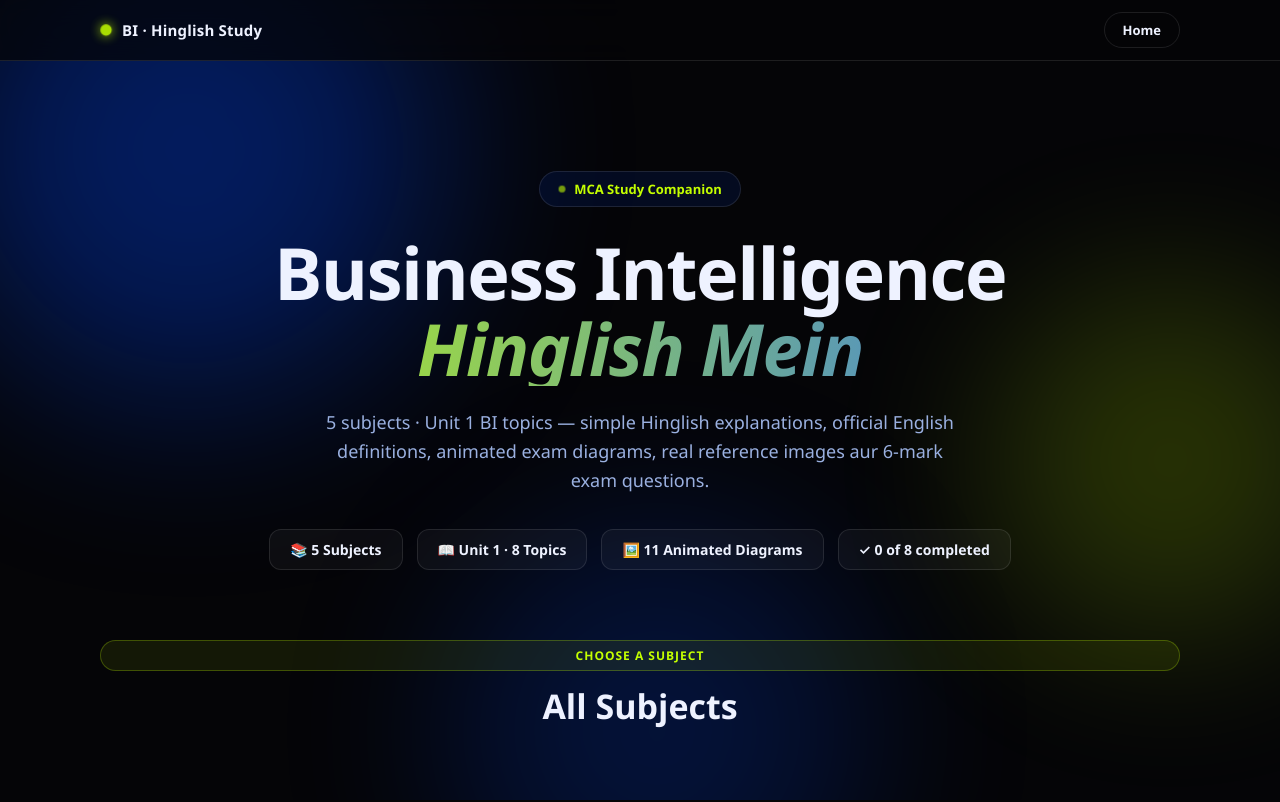
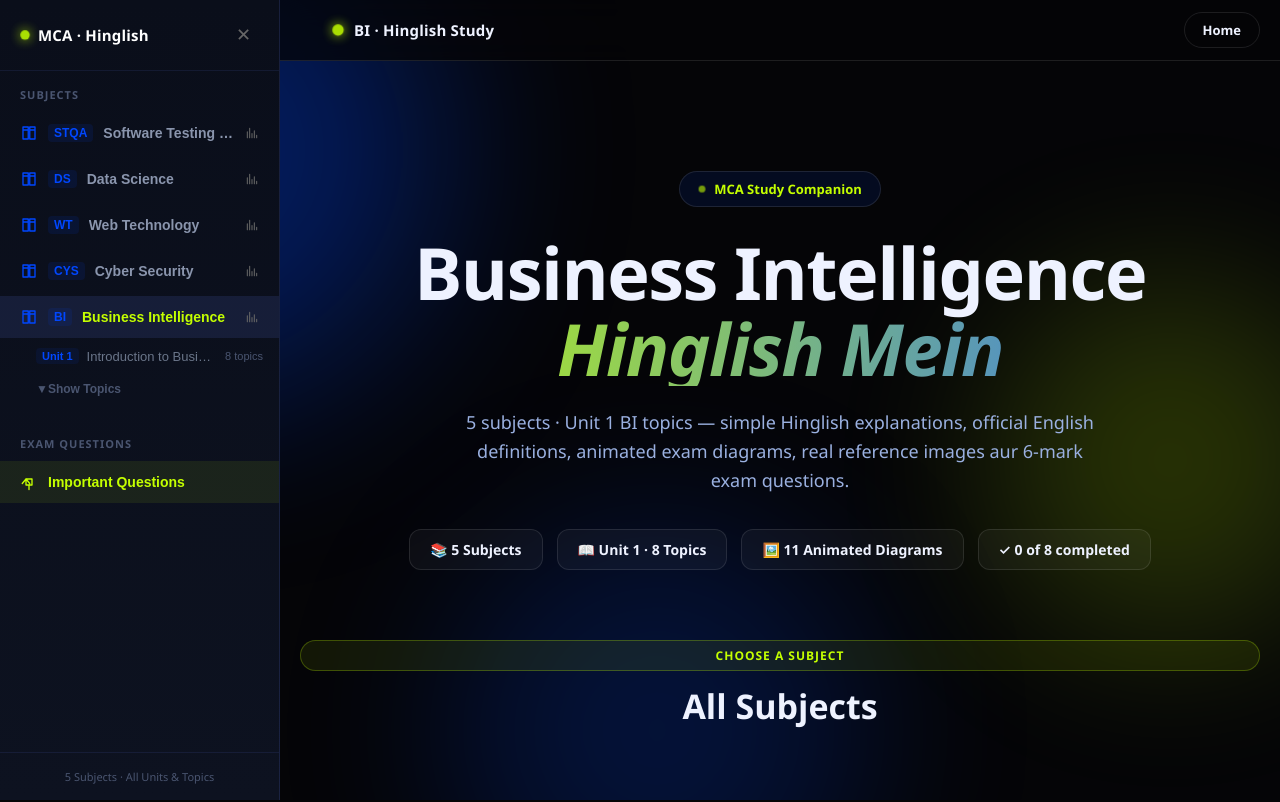
Before and after one commit to ankitkumar131/mca, a React (Vite) app: page / in a window 1280 px wide. Shown: the top 802 px of the page. Built offline with nearby package versions, Linux system fonts and the light colour scheme.

Commit message:
Update: Add common sidebar across all pages with responsive design
Co-authored-by: arena-agent <297053741+arena-agent@users.noreply.github.com>

```diff
--- a/src/App.css
+++ b/src/App.css
@@ -1997,3 +1997,430 @@ svg.diagram-svg, svg.diagram-pop {
   font-style: italic;
   border-top: 1px dashed rgba(255, 255, 255, 0.1);
 }
+
+/* ============================================================
+   SIDEBAR — Reusable, Common Navigation
+   ============================================================ */
+
+.sidebar {
+  position: fixed;
+  top: 0;
+  left: 0;
+  width: 280px;
+  height: 100vh;
+  background: linear-gradient(180deg, #0a0e1a 0%, #0d1220 100%);
+  border-right: 1px solid rgba(100, 130, 255, 0.15);
+  display: flex;
+  flex-direction: column;
+  z-index: 1000;
+  overflow: hidden;
+}
+
+.sidebar-header {
+  display: flex;
+  align-items: center;
+  justify-content: space-between;
+  padding: 20px;
+  border-bottom: 1px solid rgba(100, 130, 255, 0.1);
+}
+
+.sidebar-header .brand {
+  display: flex;
+  align-items: center;
+  gap: 8px;
+  font-size: 15px;
+  font-weight: 800;
+  color: #fff;
+  white-space: nowrap;
+}
+
+.sidebar-header .brand-dot {
+  width: 10px;
+  height: 10px;
+  border-radius: 50%;
+  background: #c4ff00;
+  box-shadow: 0 0 12px #c4ff00;
+}
+
+.sidebar-close {
+  background: none;
+  border: none;
+  color: #666;
+  font-size: 18px;
+  cursor: pointer;
+  padding: 4px 8px;
+  border-radius: 4px;
+  transition: all 0.2s;
+}
+
+.sidebar-close:hover {
+  color: #fff;
+  background: rgba(100, 130, 255, 0.1);
+}
+
+.sidebar-content {
+  flex: 1;
+  overflow-y: auto;
+  overflow-x: hidden;
+  padding: 16px 0;
+}
+
+.sidebar-content::-webkit-scrollbar {
+  width: 6px;
+}
+
+.sidebar-content::-webkit-scrollbar-track {
+  background: transparent;
+}
+
+.sidebar-content::-webkit-scrollbar-thumb {
+  background: rgba(100, 130, 255, 0.3);
+  border-radius: 3px;
+}
+
+.sidebar-content::-webkit-scrollbar-thumb:hover {
+  background: rgba(100, 130, 255, 0.5);
+}
+
+.sidebar-section {
+  margin-bottom: 24px;
+}
+
+.sidebar-section-title {
+  font-size: 11px;
+  font-weight: 700;
+  text-transform: uppercase;
+  letter-spacing: 1px;
+  color: #4a5570;
+  padding: 0 20px 10px;
+}
+
+.sidebar-subject {
+  margin-bottom: 4px;
+}
+
+.sidebar-subject-btn {
+  display: flex;
+  align-items: center;
+  gap: 10px;
+  width: 100%;
+  padding: 12px 20px;
+  background: transparent;
+  border: none;
+  cursor: pointer;
+  color: #8a95ad;
+  font-size: 14px;
+  font-weight: 600;
+  transition: all 0.2s;
+  text-align: left;
+}
+
+.sidebar-subject-btn:hover {
+  background: rgba(100, 130, 255, 0.08);
+  color: #fff;
+}
+
+.sidebar-subject.active .sidebar-subject-btn {
+  background: rgba(100, 130, 255, 0.12);
+  color: #c4ff00;
+}
+
+.sidebar-subject-code {
+  font-size: 12px;
+  font-weight: 800;
+  color: #0047ff;
+  background: rgba(0, 71, 255, 0.1);
+  padding: 2px 6px;
+  border-radius: 4px;
+}
+
+.sidebar-subject-name {
+  flex: 1;
+  white-space: nowrap;
+  overflow: hidden;
+  text-overflow: ellipsis;
+}
+
+.sidebar-units {
+  padding-left: 20px;
+}
+
+.sidebar-unit {
+  margin-bottom: 4px;
+}
+
+.sidebar-unit-btn {
+  display: flex;
+  align-items: center;
+  gap: 8px;
+  width: 100%;
+  padding: 10px 16px;
+  background: transparent;
+  border: none;
+  cursor: pointer;
+  color: #6a7589;
+  font-size: 13px;
+  transition: all 0.2s;
+  text-align: left;
+}
+
+.sidebar-unit-btn:hover {
+  background: rgba(100, 130, 255, 0.06);
+  color: #fff;
+}
+
+.sidebar-unit.active .sidebar-unit-btn {
+  color: #c4ff00;
+}
+
+.sidebar-unit-num {
+  font-size: 11px;
+  font-weight: 700;
+  color: #0047ff;
+  background: rgba(0, 71, 255, 0.08);
+  padding: 2px 6px;
+  border-radius: 4px;
+}
+
+.sidebar-unit-name {
+  flex: 1;
+  white-space: nowrap;
+  overflow: hidden;
+  text-overflow: ellipsis;
+}
+
+.sidebar-unit-count {
+  font-size: 11px;
+  color: #4a5570;
+}
+
+.sidebar-dropdown-toggle {
+  display: flex;
+  align-items: center;
+  gap: 6px;
+  width: 100%;
+  padding: 8px 16px;
+  background: transparent;
+  border: none;
+  cursor: pointer;
+  color: #4a5570;
+  font-size: 12px;
+  font-weight: 600;
+  transition: all 0.2s;
+  text-align: left;
+}
+
+.sidebar-dropdown-toggle:hover {
+  color: #c4ff00;
+}
+
+.sidebar-topics-dropdown {
+  padding-left: 24px;
+  margin-bottom: 8px;
+  max-height: 400px;
+  overflow-y: auto;
+}
+
+.sidebar-topics-dropdown::-webkit-scrollbar {
+  width: 4px;
+}
+
+.sidebar-topics-dropdown::-webkit-scrollbar-thumb {
+  background: rgba(100, 130, 255, 0.3);
+  border-radius: 2px;
+}
+
+.sidebar-topic {
+  display: flex;
+  align-items: center;
+  gap: 8px;
+  width: 100%;
+  padding: 8px 12px;
+  background: transparent;
+  border: none;
+  cursor: pointer;
+  color: #6a7589;
+  font-size: 12px;
+  transition: all 0.2s;
+  text-align: left;
+}
+
+.sidebar-topic:hover {
+  background: rgba(100, 130, 255, 0.06);
+  color: #fff;
+}
+
+.sidebar-topic.active {
+  background: rgba(196, 255, 0, 0.08);
+  color: #c4ff00;
+}
+
+.sidebar-topic.done .sidebar-topic-check {
+  color: #00ff88;
+}
+
+.sidebar-topic-num {
+  font-size: 10px;
+  font-weight: 700;
+  color: #0047ff;
+  min-width: 30px;
+}
+
+.sidebar-topic-title {
+  flex: 1;
+  white-space: nowrap;
+  overflow: hidden;
+  text-overflow: ellipsis;
+}
+
+.sidebar-topic-check {
+  color: #00ff88;
+  font-size: 12px;
+}
+
+.sidebar-exam-btn {
+  display: flex;
+  align-items: center;
+  gap: 10px;
+  width: 100%;
+  padding: 12px 20px;
+  background: rgba(196, 255, 0, 0.08);
+  border: none;
+  cursor: pointer;
+  color: #c4ff00;
+  font-size: 14px;
+  font-weight: 600;
+  transition: all 0.2s;
+  text-align: left;
+}
+
+.sidebar-exam-btn:hover {
+  background: rgba(196, 255, 0, 0.12);
+}
+
+.sidebar-footer {
+  padding: 16px 20px;
+  border-top: 1px solid rgba(100, 130, 255, 0.1);
+  font-size: 11px;
+  color: #4a5570;
+  text-align: center;
+}
+
+/* Mobile sidebar overlay */
+.sidebar-overlay {
+  position: fixed;
+  top: 0;
+  left: 0;
+  width: 100%;
+  height: 100%;
+  background: rgba(0, 0, 0, 0.6);
+  z-index: 999;
+  display: none;
+}
+
+.sidebar-overlay.active {
+  display: block;
+}
+
+/* Mobile menu button */
+.mobile-menu-btn {
+  display: none;
+  position: fixed;
+  top: 12px;
+  left: 12px;
+  z-index: 1001;
+  background: rgba(10, 14, 26, 0.9);
+  border: 1px solid rgba(100, 130, 255, 0.2);
+  border-radius: 8px;
+  padding: 8px 12px;
+  color: #fff;
+  font-size: 20px;
+  cursor: pointer;
+  transition: all 0.2s;
+}
+
+.mobile-menu-btn:hover {
+  background: rgba(100, 130, 255, 0.15);
+}
+
+/* Desktop layout with sidebar */
+.app-with-sidebar {
+  display: flex;
+  min-height: 100vh;
+}
+
+.app-with-sidebar > .sidebar {
+  flex-shrink: 0;
+}
+
+.app-with-sidebar > .app-content {
+  flex: 1;
+  margin-left: 280px;
+  min-width: 0;
+}
+
+/* Responsive */
+@media (max-width: 1024px) {
+  .app-with-sidebar > .sidebar {
+    transform: translateX(-100%);
+    transition: transform 0.3s ease;
+  }
+
+  .app-with-sidebar > .sidebar.active {
+    transform: translateX(0);
+  }
+
+  .app-with-sidebar > .app-content {
+    margin-left: 0;
+  }
+
+  .mobile-menu-btn {
+    display: block;
+  }
+
+  .sidebar-overlay.active {
+    display: block;
+  }
+}
+
+@media (max-width: 768px) {
+  .sidebar {
+    width: 260px;
+  }
+}
+
+@media (max-width: 480px) {
+  .sidebar {
+    width: 240px;
+  }
+}
+
+/* Fix SVG image clipping */
+.diagram-container {
+  overflow: visible !important;
+  position: relative;
+}
+
+.diagram-pop {
+  max-width: 100% !important;
+  height: auto !important;
+  overflow: visible !important;
+}
+
+.diagram-pop svg {
+  max-width: 100% !important;
+  height: auto !important;
+  overflow: visible !important;
+}
+
+/* Image container fix */
+.topic-image-container {
+  overflow: visible !important;
+  position: relative;
+}
+
+.topic-image-container img {
+  max-width: 100% !important;
+  height: auto !important;
+  overflow: visible !important;
+}
--- a/src/App.jsx
+++ b/src/App.jsx
@@ -1,7 +1,8 @@
-import React, { useEffect, useState, useCallback } from 'react';
+import React, { useEffect, useState } from 'react';
 import { subjects, units } from './data/topics';
 import TopicPage from './components/TopicPage';
 import ImportantExamQuestions from './components/ImportantExamQuestions';
+import Sidebar from './components/Sidebar';
 import { Icon } from './components/Icons';
 import { getCompletedTopics } from './utils/progress';
 import './App.css';
@@ -21,13 +22,6 @@ function parseRoute() {
     return { level: 'units', subjectId: parts[1] };
   }
   return { level: 'home' };
-}
-
-function buildRoute(level, extra = {}) {
-  if (level === 'home') return '#/';
-  if (level === 'units') return `#/subject/${extra.subjectId}`;
-  if (level === 'topic') return `#/subject/${extra.subjectId}/topic/${extra.topicId}`;
-  return '#/';
 }
 
 // ---------- Subject card ----------
@@ -76,18 +70,10 @@ function SubjectCard({ subject }) {
 // ---------- Unit page ----------
 function UnitPage({ subject, onBack }) {
   const subjectUnits = units[subject.id] || [];
-  const subjectTopics = subjectUnits[0]?.topics || [];
   const completed = getCompletedTopics();
-  const [selectedUnit, setSelectedUnit] = useState(subjectUnits[0]?.id || '');
-  const [showDropdown, setShowDropdown] = useState(false);
-
   const openTopic = (topicId) => {
     window.location.hash = `#/subject/${subject.id}/topic/${topicId}`;
   };
-
-  const currentUnit = subjectUnits.find((u) => u.id === selectedUnit) || subjectUnits[0];
-  const unitTopics = currentUnit?.topics || [];
-
   return (
     <>
       <header className="page-hero">
@@ -103,78 +89,13 @@ function UnitPage({ subject, onBack }) {
           <h1 className="topic-hero-title">Units & Topics</h1>
           <p className="topic-hero-sub">{subject.description}</p>
           <div className="topic-hero-stats">
-            <span>📊 {completed.filter((id) => subjectTopics.some((t) => t.id === id)).length} of {subjectTopics.length} completed</span>
+            <span>📊 {completed.filter((id) => subjectUnits.flatMap((u) => u.topics).some((t) => t.id === id)).length} of {subjectUnits.flatMap((u) => u.topics).length} completed</span>
           </div>
         </div>
       </header>
 
       <main className="container">
-        {/* Unit Dropdown */}
-        <div className="unit-dropdown-wrapper" style={{ marginBottom: '32px' }}>
-          <div className="unit-dropdown-header" onClick={() => setShowDropdown(!showDropdown)}>
-            <Icon name="layers" size={20} color="#c4ff00" />
-            <span className="unit-dropdown-label">Select Unit:</span>
-            <select
-              className="unit-dropdown-select"
-              value={selectedUnit}
-              onChange={(e) => setSelectedUnit(e.target.value)}
-              onClick={(e) => e.stopPropagation()}
-            >
-              {subjectUnits.map((unit) => (
-                <option key={unit.id} value={unit.id}>
-                  Unit {unit.number} · {unit.name} ({unit.topics.length} topics)
-                </option>
-              ))}
-            </select>
-          </div>
-          {showDropdown && (
-            <div className="unit-dropdown-menu">
-              {subjectUnits.map((unit) => (
-                <button
-                  key={unit.id}
-                  className={`unit-dropdown-item ${unit.id === selectedUnit ? 'active' : ''}`}
-                  onClick={() => {
-                    setSelectedUnit(unit.id);
-                    setShowDropdown(false);
-                  }}
-                >
-                  <span className="unit-dropdown-num">Unit {unit.number}</span>
-                  <span className="unit-dropdown-name">{unit.name}</span>
-                  <span className="unit-dropdown-count">{unit.topics.length} topics</span>
-                </button>
-              ))}
-            </div>
-          )}
-        </div>
-
-        {/* Current Unit Topics */}
-        <div className="unit-card full-width" style={{ '--i': currentUnit?.number }}>
-          <div className="unit-card-head">
-            <span className="unit-card-num">Unit {currentUnit?.number}</span>
-            <span className="unit-card-icon"><Icon name="book" size={26} /></span>
-          </div>
-          <h2 className="unit-card-title">{currentUnit?.name}</h2>
-          <p className="unit-card-count">{unitTopics.length} topics</p>
-          <div className="unit-topics-preview">
-            {unitTopics.map((t) => {
-              const isDone = completed.includes(t.id);
-              return (
-                <button
-                  key={t.id}
-                  className={`unit-topic-mini ${isDone ? 'done' : ''}`}
-                  onClick={() => openTopic(t.id)}
-                >
-                  <span className="utm-num">{t.number}</span>
-                  <span className="utm-title">{t.title}</span>
-                  {isDone && <span className="utm-check">✓</span>}
-                </button>
-              );
-            })}
-          </div>
-        </div>
-
-        {/* All Units List */}
-        <div className="units-grid" style={{ marginTop: '32px' }}>
+        <div className="units-grid">
           {subjectUnits.map((unit) => (
             <article key={unit.id} className="unit-card" style={{ '--i': unit.number }}>
               <div className="unit-card-head">
@@ -184,7 +105,7 @@ function UnitPage({ subject, onBack }) {
               <h2 className="unit-card-title">{unit.name}</h2>
               <p className="unit-card-count">{unit.topics.length} topics</p>
               <div className="unit-topics-preview">
-                {unit.topics.slice(0, 5).map((t) => {
+                {unit.topics.map((t) => {
                   const isDone = completed.includes(t.id);
                   return (
                     <button
@@ -198,18 +119,7 @@ function UnitPage({ subject, onBack }) {
                     </button>
                   );
                 })}
-                {unit.topics.length > 5 && (
-                  <div className="unit-topics-more">
-                    + {unit.topics.length - 5} more topics...
-                  </div>
-                )}
               </div>
-              <button
-                className="btn primary unit-card-cta"
-                onClick={() => setSelectedUnit(unit.id)}
-              >
-                View All Topics
-              </button>
             </article>
           ))}
         </div>
@@ -276,8 +186,10 @@ function Home() {
   );
 }
 
+// ---------- Main App ----------
 export default function App() {
   const [route, setRoute] = useState(parseRoute);
+  const [sidebarOpen, setSidebarOpen] = useState(false);
 
   // Listen for hash changes
   useEffect(() => {
@@ -291,47 +203,96 @@ export default function App() {
 
   const goHome = () => {
     window.location.hash = '#/';
+    setSidebarOpen(false);
   };
 
   const openSubject = (subjectId) => {
     window.location.hash = `#/subject/${subjectId}`;
+    setSidebarOpen(false);
   };
 
   const openTopic = (topicId) => {
     const subjectId = route.subjectId || 'business-intelligence';
     window.location.hash = `#/subject/${subjectId}/topic/${topicId}`;
+    setSidebarOpen(false);
+  };
+
+  const navigate = (level, extra) => {
+    if (level === 'home') {
+      goHome();
+    } else if (level === 'units') {
+      openSubject(extra.subjectId);
+    } else if (level === 'topic') {
+      openTopic(extra.topicId);
+    } else if (level === 'exam') {
+      window.location.hash = `#/subject/${extra.subjectId}/exam`;
+      setSidebarOpen(false);
+    }
   };
 
   const subject = route.level === 'units' ? subjects.find((s) => s.id === route.subjectId) : null;
 
-  return (
-    <div className="app">
-      <nav className="topnav">
-        <div className="container nav-inner">
-          <span className="brand" onClick={goHome} style={{ cursor: 'pointer' }}>
-            <span className="brand-dot" /> BI · Hinglish Study
-          </span>
-          <button className="nav-home" onClick={goHome}>Home</button>
-        </div>
-      </nav>
-
-      {route.level === 'exam' ? (
+  const renderContent = () => {
+    if (route.level === 'exam') {
+      return (
         <ImportantExamQuestions
           subjectId={route.subjectId}
           onBack={() => openSubject(route.subjectId || 'business-intelligence')}
         />
-      ) : route.level === 'topic' ? (
+      );
+    } else if (route.level === 'topic') {
+      return (
         <TopicPage
           topicId={route.topicId}
           subjectId={route.subjectId}
           onBack={() => openSubject(route.subjectId || 'business-intelligence')}
           onOpenTopic={openTopic}
         />
-      ) : route.level === 'units' && subject ? (
-        <UnitPage subject={subject} onBack={goHome} />
-      ) : (
-        <Home />
+      );
+    } else if (route.level === 'units' && subject) {
+      return <UnitPage subject={subject} onBack={goHome} />;
+    } else {
+      return <Home />;
+    }
+  };
+
+  return (
+    <div className="app-with-sidebar">
+      {/* Mobile menu button */}
+      <button
+        className="mobile-menu-btn"
+        onClick={() => setSidebarOpen(!sidebarOpen)}
+      >
+        {sidebarOpen ? '✕' : '☰'}
+      </button>
+
+      {/* Sidebar - Common across ALL pages */}
+      <Sidebar
+        currentSubjectId={route.subjectId || 'business-intelligence'}
+        currentUnitId={route.unitId}
+        currentTopicId={route.topicId}
+        onNavigate={navigate}
+        onClose={() => setSidebarOpen(false)}
+      />
+
+      {/* Sidebar overlay for mobile */}
+      {sidebarOpen && (
+        <div className="sidebar-overlay active" onClick={() => setSidebarOpen(false)} />
       )}
+
+      {/* Main content */}
+      <div className="app-content">
+        <nav className="topnav">
+          <div className="container nav-inner">
+            <span className="brand" onClick={goHome} style={{ cursor: 'pointer', marginLeft: '32px' }}>
+              <span className="brand-dot" /> BI · Hinglish Study
+            </span>
+            <button className="nav-home" onClick={goHome}>Home</button>
+          </div>
+        </nav>
+
+        {renderContent()}
+      </div>
     </div>
   );
 }
```
